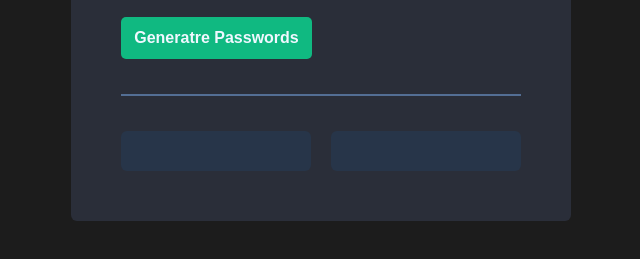
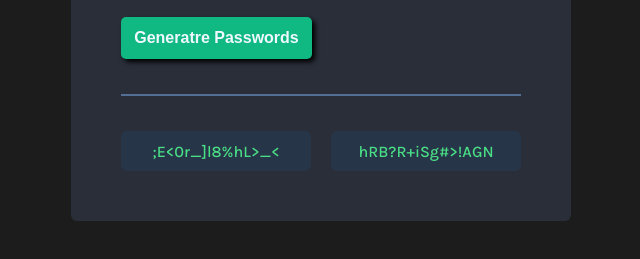
Before and after one commit to ImraanHoosen/password-generator, a plain HTML site: page index.html in a window 1280 px wide. Both pictures are taken after a click on the button "Generatre Passwords". Shown: the part 249-508 px from the top of the page, without its empty margins (319-959 px from the left). Drawn offline with Linux system fonts and the light colour scheme; a web font is replaced by a local one.

Commit message:
coded in the JS and got the app to generate a random password of 15 characters

```diff
--- a/index.html
+++ b/index.html
@@ -17,7 +17,7 @@
     <div id="container">
         <h1>Generate a <br> <span>Random Password</span></h1>
         <p>Never use an insecure password again.</p>
-        <button id="btn">Generatre Passwords</button>
+        <button id="btn" onclick="generatePassword()">Generatre Passwords</button>
 
         <hr>
 
--- a/index.js
+++ b/index.js
@@ -0,0 +1,157 @@
+// Array containing all possible characters for the password
+const characters = [
+  "A",
+  "B",
+  "C",
+  "D",
+  "E",
+  "F",
+  "G",
+  "H",
+  "I",
+  "J",
+  "K",
+  "L",
+  "M",
+  "N",
+  "O",
+  "P",
+  "Q",
+  "R",
+  "S",
+  "T",
+  "U",
+  "V",
+  "W",
+  "X",
+  "Y",
+  "Z",
+  "a",
+  "b",
+  "c",
+  "d",
+  "e",
+  "f",
+  "g",
+  "h",
+  "i",
+  "j",
+  "k",
+  "l",
+  "m",
+  "n",
+  "o",
+  "p",
+  "q",
+  "r",
+  "s",
+  "t",
+  "u",
+  "v",
+  "w",
+  "x",
+  "y",
+  "z",
+  "0",
+  "1",
+  "2",
+  "3",
+  "4",
+  "5",
+  "6",
+  "7",
+  "8",
+  "9",
+  "~",
+  "`",
+  "!",
+  "@",
+  "#",
+  "$",
+  "%",
+  "^",
+  "&",
+  "*",
+  "(",
+  ")",
+  "_",
+  "-",
+  "+",
+  "=",
+  "{",
+  "[",
+  "}",
+  "]",
+  ",",
+  "|",
+  ":",
+  ";",
+  "<",
+  ">",
+  ".",
+  "?",
+  "/",
+];
+
+// DOM elements for displaying the generated passwords
+const password1El = document.getElementById("form-one");
+const password2El = document.getElementById("form-two");
+
+// Constant for the length of the password
+const passwordLength = 15;
+
+// Variables to temporarily store the generated passwords
+let pass1 = "";
+let pass2 = "";
+
+// Function to generate random passwords
+function generatePassword() {
+  // Loop through the length of the password
+  for (let i = 0; i < passwordLength; i++) {
+    // Randomly select a character for each position in the password
+    pass1 += characters[Math.floor(Math.random() * characters.length)];
+    pass2 += characters[Math.floor(Math.random() * characters.length)];
+  }
+
+  // Calls a function to update the DOM elements with the generated passwords
+  passFill();
+}
+
+// Function to fill the DOM elements with generated passwords and reset them
+function passFill() {
+  // Set the text content of the password elements with the generated passwords
+  password1El.textContent = pass1;
+  password2El.textContent = pass2;
+
+  // Add the 'active' class to the password elements
+  password1El.classList.add("active");
+  password2El.classList.add("active");
+
+  // Check if passwords have been generated and reset the passwords
+  if (pass1 && pass2) {
+    pass1 = "";
+    pass2 = "";
+  }
+}
+
+// Event listener for copy-on-click functionality for the first password
+password1El.addEventListener("click", function () {
+  // Check if the password element has any text
+  if (password1El.textContent) {
+    // Copy the password text to the clipboard
+    navigator.clipboard.writeText(password1El.textContent);
+    // Alert the user that the password has been copied
+    alert("Password copied to clipboard!");
+  }
+});
+
+// Event listener for copy-on-click functionality for the second password
+password2El.addEventListener("click", function () {
+  // Check if the password element has any text
+  if (password2El.textContent) {
+    // Copy the password text to the clipboard
+    navigator.clipboard.writeText(password2El.textContent);
+    // Alert the user that the password has been copied
+    alert("Password copied to clipboard!");
+  }
+});
--- a/style.css
+++ b/style.css
@@ -46,6 +46,7 @@ p {
   height: 42px;
   width: 191px;
   cursor: pointer;
+  box-shadow: 3px 3px 5px black;
 }
 
 #btn:hover {
@@ -70,16 +71,16 @@ hr {
   border-radius: 6px;
   text-align: center;
   align-content: center;
-  color: #0ea5e9;
+  color: #4adf86;
   font-size: 16px;
   font-weight: 500;
-  cursor: not-allowed; /* Disabled cursor initially */
+  cursor: not-allowed; //Disabled cursor initially//
 }
 .form:hover {
   background: #0c4a6e;
   transition: 0.75s;
 }
 
-.form:active {
+.form.active {
   cursor: pointer;
 }
```
